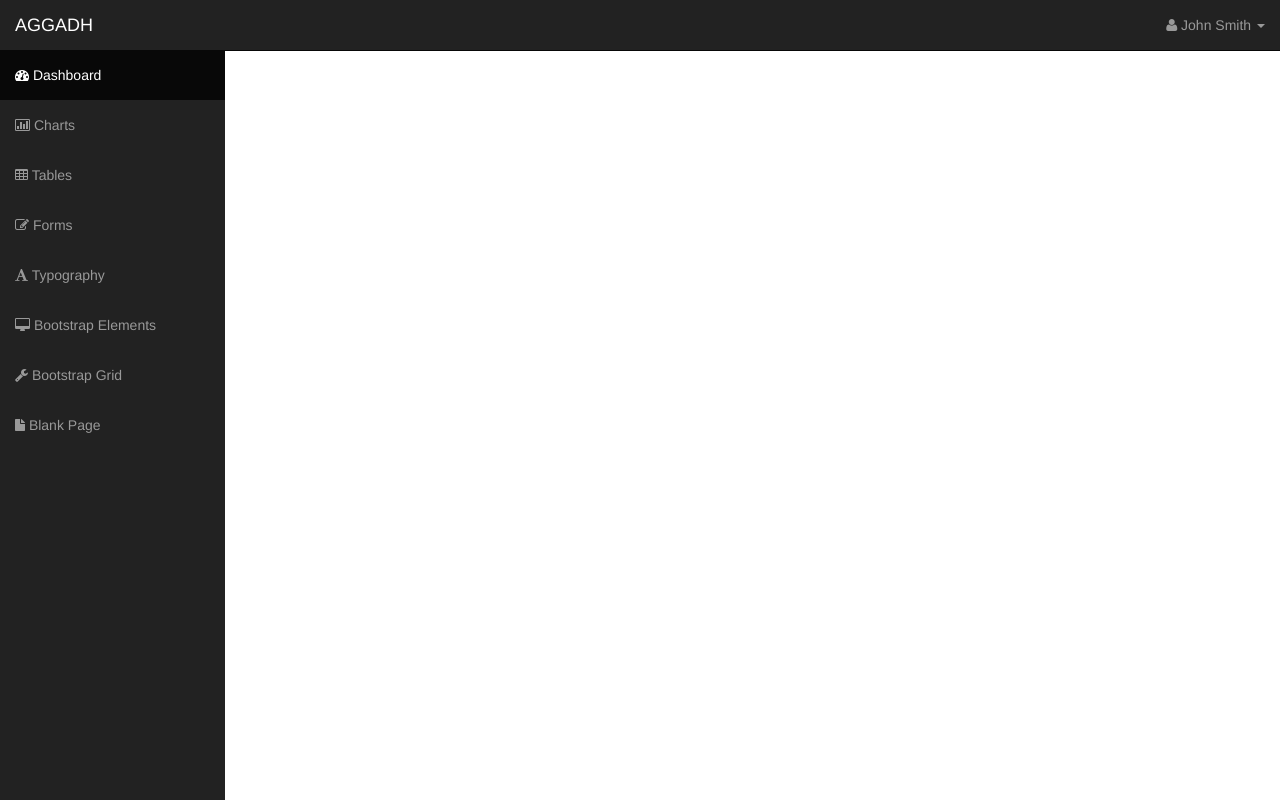
After one commit to singhdd93/AGGADH, a PHP site: page /admin/head.php in a window 1280 px wide. The commit adds this page. Run offline with PHP 8.4, Linux system fonts and the light colour scheme; some libraries are stand-ins or nearby versions.

```diff
--- a/about.php
+++ b/about.php
@@ -1,7 +1,4 @@
-
-
-	<!-- start: Page Title -->
-            <? include './header.php';?>
+<? include './header.php';?>
 
 
 	<div id="page-title">
--- /dev/null
+++ b/admin/head.php
@@ -0,0 +1,75 @@
+<!DOCTYPE html>
+<html lang="en">
+  <head>
+    <meta charset="utf-8">
+    <meta name="viewport" content="width=device-width, initial-scale=1.0">
+    <meta name="description" content="">
+    <meta name="author" content="">
+
+    <title>AGGADH Admin</title>
+
+    <?php include '../includes/db.php';?>
+
+    <!-- Bootstrap core CSS -->
+    <link href="css/bootstrap.css" rel="stylesheet">
+
+    <!-- Add custom CSS here -->
+    <link href="css/sb-admin.css" rel="stylesheet">
+    <link rel="stylesheet" href="font-awesome/css/font-awesome.min.css">
+    <!-- Page Specific CSS -->
+    <link rel="stylesheet" href="http://cdn.oesmith.co.uk/morris-0.4.3.min.css">
+  </head>
+
+  <body>
+
+
+    <div id="wrapper">
+
+      <!-- Sidebar -->
+      <nav class="navbar navbar-inverse navbar-fixed-top" role="navigation">
+        <!-- Brand and toggle get grouped for better mobile display -->
+        <div class="navbar-header">
+          <button type="button" class="navbar-toggle" data-toggle="collapse" data-target=".navbar-ex1-collapse">
+            <span class="sr-only">Toggle navigation</span>
+            <span class="icon-bar"></span>
+            <span class="icon-bar"></span>
+            <span class="icon-bar"></span>
+          </button>
+          <a class="navbar-brand" href="index.php">AGGADH</a>
+        </div>
+
+        <!-- Collect the nav links, forms, and other content for toggling -->
+        <div class="collapse navbar-collapse navbar-ex1-collapse">
+          <ul class="nav navbar-nav side-nav">
+            <li class="active"><a href="index.php"><i class="fa fa-dashboard"></i> Dashboard</a></li>
+            <li><a href="charts.html"><i class="fa fa-bar-chart-o"></i> Charts</a></li>
+            <li><a href="tables.html"><i class="fa fa-table"></i> Tables</a></li>
+            <li><a href="forms.html"><i class="fa fa-edit"></i> Forms</a></li>
+            <li><a href="typography.html"><i class="fa fa-font"></i> Typography</a></li>
+            <li><a href="bootstrap-elements.html"><i class="fa fa-desktop"></i> Bootstrap Elements</a></li>
+            <li><a href="bootstrap-grid.html"><i class="fa fa-wrench"></i> Bootstrap Grid</a></li>
+            <li><a href="blank-page.html"><i class="fa fa-file"></i> Blank Page</a></li>
+            <!--            <li class="dropdown">
+                          <a href="#" class="dropdown-toggle" data-toggle="dropdown"><i class="fa fa-caret-square-o-down"></i> Dropdown <b class="caret"></b></a>
+                          <ul class="dropdown-menu">
+                            <li><a href="#">Dropdown Item</a></li>
+                            <li><a href="#">Another Item</a></li>
+                            <li><a href="#">Third Item</a></li>
+                            <li><a href="#">Last Item</a></li>
+                          </ul>
+                        </li>-->
+          </ul>
+
+          <ul class="nav navbar-nav navbar-right navbar-user">
+
+            <li class="dropdown user-dropdown">
+              <a href="#" class="dropdown-toggle" data-toggle="dropdown"><i class="fa fa-user"></i> John Smith <b class="caret"></b></a>
+              <ul class="dropdown-menu">
+                <li><a href="#"><i class="fa fa-user"></i> Profile</a></li>
+                <li class="divider"></li>
+                <li><a href="#"><i class="fa fa-power-off"></i> Log Out</a></li>
+              </ul>
+            </li>
+          </ul>
+        </div><!-- /.navbar-collapse -->
+      </nav>
--- a/index.php
+++ b/index.php
@@ -1,4 +1,3 @@
-
 <?php include 'header.php'; ?>
 
 <!-- start: Slider -->
```
Also changed, not shown: admin/foot.php (added, +15 -0 lines), confirm.php (+5 -39 lines), header.php (+2 -5 lines), includes/functions.php (added, +49 -0 lines), nbproject/private/private.xml (+40 -0 lines), 1 other file.
